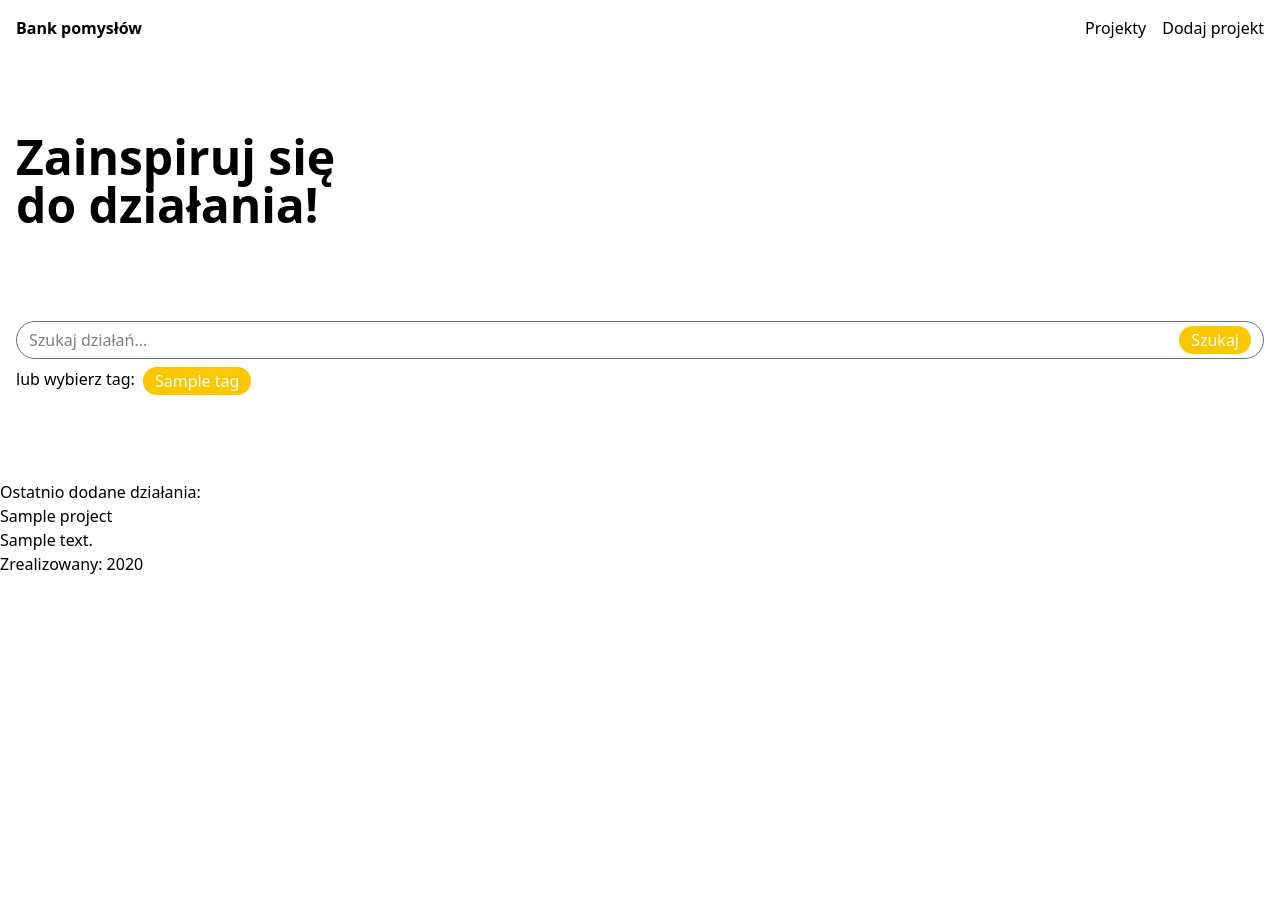
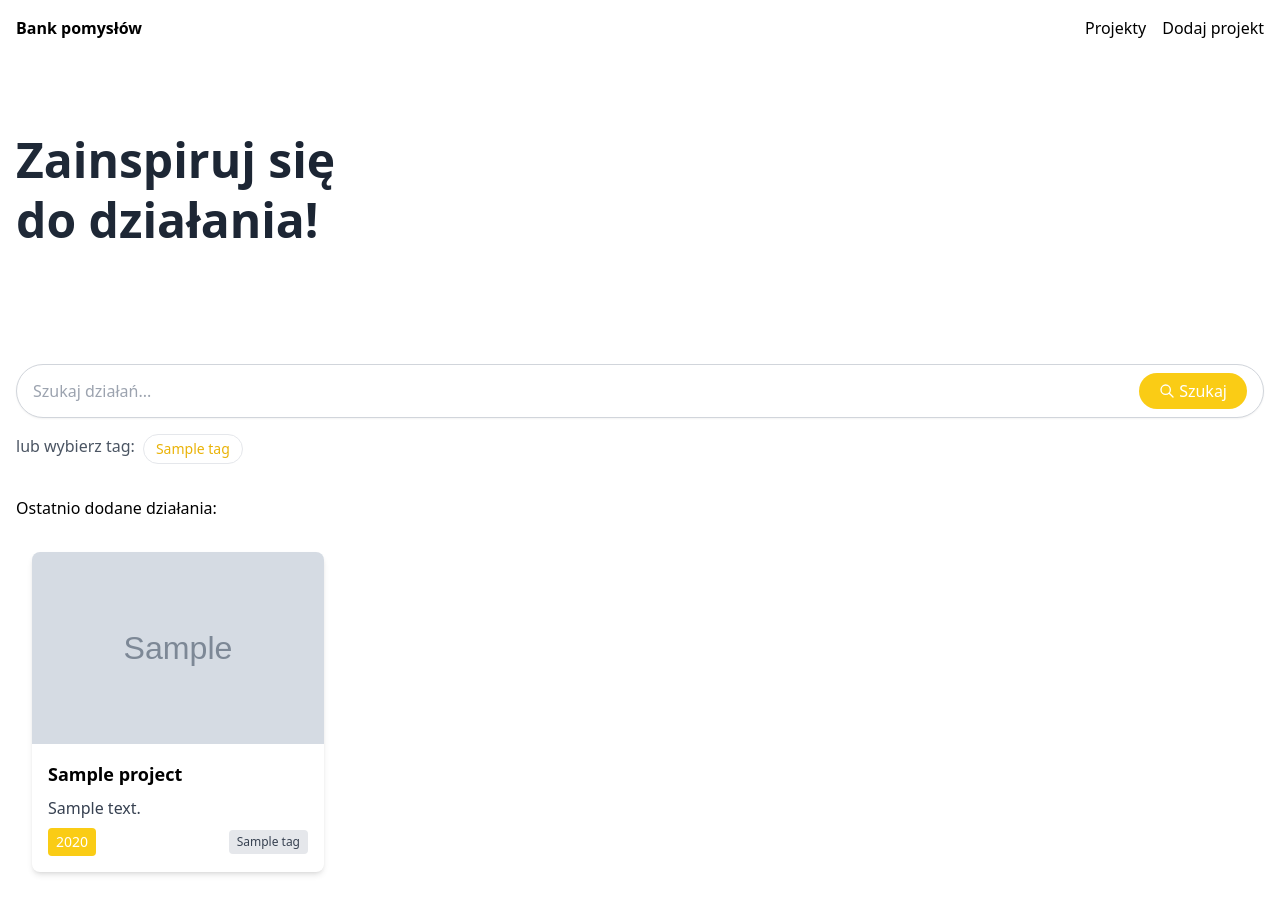
Before and after one commit to fjalowiecki/bbi_site, a Django app: page / in a window 1280 px wide. Before the commit the page ends 574 px from the top, so only its background shows below. Run offline with Django 5.2, Linux system fonts and the light colour scheme; tables that the repository leaves empty hold one stand-in row (values such as "Sample post"); grey boxes marked "Sample" are stand-in pictures; some libraries are stand-ins or nearby versions.

Commit message:
feat: add cards template

```diff
--- a/bbi_app/forms.py
+++ b/bbi_app/forms.py
@@ -19,6 +19,7 @@ class ProjectForm(forms.ModelForm):
             'image2',
             'image3',
             'image4',
+            'main_image',
             'tags'
         ]
         widgets = {
--- a/bbi_app/templates/add_project.html
+++ b/bbi_app/templates/add_project.html
@@ -87,6 +87,11 @@
         {{ form.image4.errors|add_class:"text-red-500 text-sm" }}
       </div>
       <div class="flex flex-col">
+        <label for="{{ form.main_image.id_for_label }}" class="mb-2 font-semibold">Główne zdjęcie:</label>
+        {{ form.main_image|add_class:"border border-gray-300 p-2 rounded" }}
+        {{ form.main_image.errors|add_class:"text-red-500 text-sm" }}
+      </div>
+      <div class="flex flex-col">
         <label for="{{ form.tags.id_for_label }}" class="mb-2 font-semibold">Tagi:</label>
         <div class="flex flex-wrap">
           {% for checkbox in form.tags %}
@@ -99,7 +104,6 @@
             </label>
           </div>
           {% endfor %}
-          <!-- {{ form.tags }} -->
         </div>
         {{ form.tags.errors|add_class:"text-red-500 text-sm" }}
       </div>
--- a/bbi_app/templates/base.html
+++ b/bbi_app/templates/base.html
@@ -5,7 +5,7 @@
 <head>
     <meta charset="UTF-8">
     <meta name="viewport" content="width=device-width, initial-scale=1.0">
-    <script src="https://unpkg.com/@tailwindcss/browser@4"></script>
+    <script src="https://cdn.tailwindcss.com"></script>
     <title>{% block title %}BBI{% endblock %}</title>
 </head>
 
--- /dev/null
+++ b/bbi_app/templates/cards.html
@@ -0,0 +1,46 @@
+{% block content %}
+  <div class="w-full px-4 py-8 columns-1 sm:columns-2 md:columns-3 lg:columns-4 gap-4">
+    {% for project in projects %}
+      <div class="break-inside-avoid mb-4 rounded-lg overflow-hidden shadow-md hover:shadow-xl transition-shadow duration-300">
+        <a href="{{ project.get_absolute_url }}">
+          <div class="h-48 overflow-hidden">
+            {% if project.main_image == 1 and project.image1 %}
+              <img src="{{ project.image1.url }}" alt="{{ project.title }}" class="w-full h-full object-cover">
+            {% elif project.main_image == 2 and project.image2 %}
+              <img src="{{ project.image2.url }}" alt="{{ project.title }}" class="w-full h-full object-cover">
+            {% elif project.main_image == 3 and project.image3 %}
+              <img src="{{ project.image3.url }}" alt="{{ project.title }}" class="w-full h-full object-cover">
+            {% elif project.main_image == 4 and project.image4 %}
+              <img src="{{ project.image4.url }}" alt="{{ project.title }}" class="w-full h-full object-cover">
+            {% elif project.image1 %}
+              <img src="{{ project.image1.url }}" alt="{{ project.title }}" class="w-full h-full object-cover">
+            {% else %}
+              <div class="bg-gray-200 h-full w-full flex items-center justify-center">
+                <span class="text-gray-500">Brak zdjęcia</span>
+              </div>
+            {% endif %}
+          </div>
+
+          <div class="p-4">
+            <h2 class="font-bold text-lg mb-2">{{ project.title }}</h2>
+            <p class="text-gray-700 mb-2">{{ project.short_description|truncatechars:100 }}</p>
+            <div class="flex justify-between items-center mt-2">
+              <span class="bg-yellow-400 text-white text-sm px-2 py-1 rounded">{{ project.year_of_completion }}</span>
+
+              {% if project.tags.all %}
+                <div class="flex flex-wrap gap-1">
+                  {% for tag in project.tags.all|slice:":2" %}
+                    <span class="bg-gray-200 text-gray-700 text-xs px-2 py-1 rounded">{{ tag.name }}</span>
+                  {% endfor %}
+                  {% if project.tags.count > 2 %}
+                    <span class="text-gray-500 text-xs">+{{ project.tags.count|add:"-2" }}</span>
+                  {% endif %}
+                </div>
+              {% endif %}
+            </div>
+          </div>
+        </a>
+      </div>
+    {% endfor %}
+  </div>
+{% endblock %}
--- a/bbi_app/templates/header.html
+++ b/bbi_app/templates/header.html
@@ -1,6 +1,6 @@
 <header>
     <nav class="p-4 bg-white flex justify-between items-center gap-4">
-        <p class="font-bold">Bank pomysłów</p>
+        <p class="font-bold"><a href="{% url 'bbi_app:index' %}">Bank pomysłów</a></p>
         <form method="GET" action="{% url 'bbi_app:project_list' %}"
             class="flex grow border border-gray-500 rounded-3xl py-1 px-3">
             <input type="text" name="q" placeholder="Szukaj projektów.." class="grow">
--- a/bbi_app/templates/index.html
+++ b/bbi_app/templates/index.html
@@ -3,29 +3,37 @@
 {% block title %}Project List{% endblock %}
 
 {% block content %}
-<header class="h-[60vh] p-4">
+<header class="h-[60vh] p-4 flex flex-col justify-between">
     <nav class="bg-white flex justify-between items-center gap-4">
         <p class="font-bold">Bank pomysłów</p>
         <span class="flex-grow"></span>
         <a href="{% url 'bbi_app:project_list' %}">Projekty</a>
         <a href="{% url 'bbi_app:add_project' %}">Dodaj projekt</a>
     </nav>
-    <div class="flex flex-col justify-evenly h-full">
-        <div>
-            <h1 class="text-5xl font-bold">Zainspiruj się<br>do działania!</h1>
+    <div class="space-y-4">
+        <h1
+            class="text-5xl font-bold leading-tight bg-gradient-to-r from-gray-800 to-gray-900 text-transparent bg-clip-text">
+            Zainspiruj się<br>do działania!</h1>
     </div>
-        <div>
+    <div class="mt-6">
         <form method="GET" action="{% url 'bbi_app:project_list' %}"
-                class="flex grow border border-gray-500 rounded-3xl py-1 px-3">
-                <input type="text" name="q" placeholder="Szukaj działań..." class="grow">
+            class="flex items-center border border-gray-300 rounded-full py-2 px-4 shadow-sm hover:shadow-md transition duration-300 bg-white">
+            <input type="text" name="q" placeholder="Szukaj działań..." class="grow focus:outline-none text-gray-700">
             <button type="submit"
-                    class="bg-yellow-400 px-3 py-0.5 rounded-3xl text-white hover:bg-yellow-500">Szukaj</button>
+                class="ml-2 bg-yellow-400 px-5 py-1.5 rounded-full text-white hover:opacity-90 transition duration-300 flex items-center">
+                <svg xmlns="http://www.w3.org/2000/svg" class="h-4 w-4 mr-1" fill="none" viewBox="0 0 24 24"
+                    stroke="currentColor">
+                    <path stroke-linecap="round" stroke-linejoin="round" stroke-width="2"
+                        d="M21 21l-6-6m2-5a7 7 0 11-14 0 7 7 0 0114 0z" />
+                </svg>
+                Szukaj
+            </button>
         </form>
-            <div class="flex flex-wrap gap-2 mt-2">
-                <span>lub wybierz tag:</span>
+        <div class="flex flex-wrap gap-2 mt-4">
+            <span class="text-gray-600">lub wybierz tag:</span>
             {% for tag in tags %}
             <a href="{% url 'bbi_app:project_list' %}?q={{ tag.slug }}"
-                    class="bg-yellow-400 px-3 py-0.5 rounded-3xl text-white hover:bg-yellow-500">
+                class="bg-white border border-grey-600 px-3 py-1 rounded-full text-yellow-500 hover:bg-yellow-50 transition duration-300 text-sm font-medium">
                 {{ tag.name }}
             </a>
             {% endfor %}
@@ -34,17 +42,8 @@
     </div>
 </header>
 
-<main>
+<main class="p-4">
     <h1>Ostatnio dodane działania:</h1>
-    <ul>
-        {% for project in projects %}
-        <li>
-            <h2><a href="{{ project.get_absolute_url }}">
-                    {{ project.title }}</a></h2>
-            <p>{{ project.short_description }}</p>
-            <p>Zrealizowany: {{ project.year_of_completion }}</p>
-        </li>
-        {% endfor %}
-    </ul>
+    {% include 'cards.html' %}
 </main>
 {% endblock %}
```
Also changed, not shown: bbi_app/templates/detail.html (+85 -29 lines), bbi_app/templates/list.html (+1 -11 lines). Lines whose indentation alone changed are shown as unchanged.
